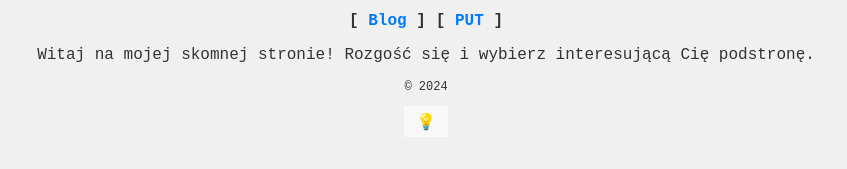
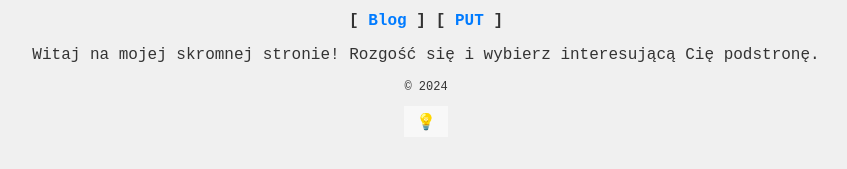
Before and after one commit to Norbitor/homepage, a plain HTML site: page index.html in a window 1280 px wide. Shown: the part 323-492 px from the top of the page, 214-1061 px from the left. Drawn offline with Linux system fonts and the light colour scheme.

Commit message:
Typo fix

```diff
--- a/index.html
+++ b/index.html
@@ -21,7 +21,7 @@
             </nav>
         </header>
         <main>
-            <p>Witaj na mojej skomnej stronie! Rozgość się i wybierz interesującą Cię podstronę.</p>
+            <p>Witaj na mojej skromnej stronie! Rozgość się i wybierz interesującą Cię podstronę.</p>
         </main>
         <footer>
             <p>&copy; 2024</p>
```
